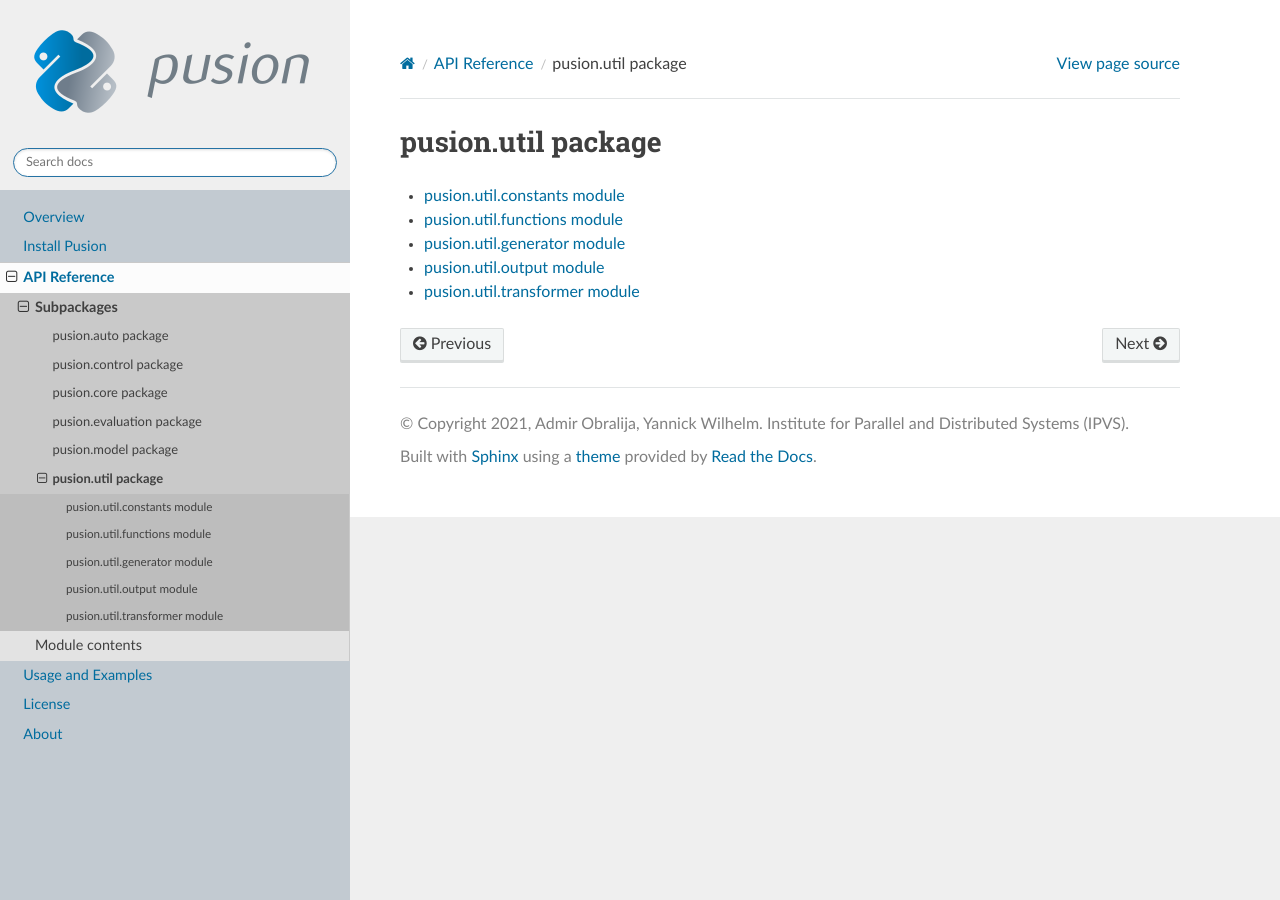
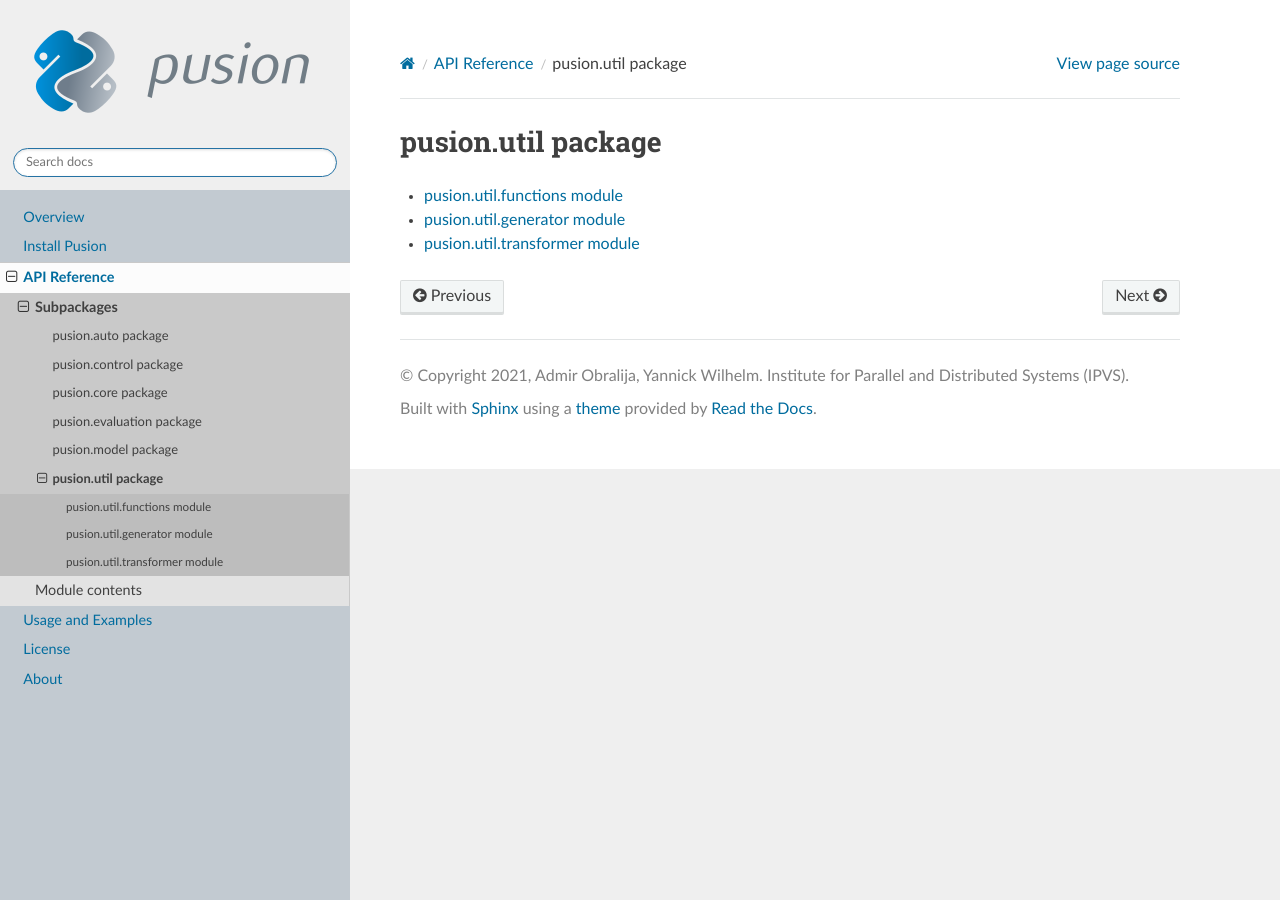
Before and after one commit to IPVS-AS/pusion, a Sphinx documentation site: the page built from docs/source/pusion.util.rst, in a window 1280 px wide. Built offline with Sphinx 7.4.7 and the Read the Docs theme 2.0.0, drawn with Linux system fonts in a browser that asks for light colours.

Commit message:
Doc: delete normalizer.rst, constants.rst and output.rst

```diff
--- a/docs/source/pusion.control.normalizer.rst
+++ /dev/null
@@ -1,6 +0,0 @@
-pusion.control.normalizer module
-================================
-
-.. automodule:: pusion.control.normalizer
-   :members:
-   :show-inheritance:
--- a/docs/source/pusion.control.rst
+++ b/docs/source/pusion.control.rst
@@ -7,4 +7,3 @@ pusion.control package
 
    pusion.control.decision_processor
    pusion.control.evaluation
-   pusion.control.normalizer
--- a/docs/source/pusion.util.constants.rst
+++ /dev/null
@@ -1,6 +0,0 @@
-pusion.util.constants module
-============================
-
-.. automodule:: pusion.util.constants
-   :members:
-   :show-inheritance:
--- a/docs/source/pusion.util.output.rst
+++ /dev/null
@@ -1,6 +0,0 @@
-pusion.util.output module
-=========================
-
-.. automodule:: pusion.util.output
-   :members:
-   :show-inheritance:
--- a/docs/source/pusion.util.rst
+++ b/docs/source/pusion.util.rst
@@ -5,8 +5,6 @@ pusion.util package
 .. toctree::
    :maxdepth: 4
 
-   pusion.util.constants
    pusion.util.functions
    pusion.util.generator
-   pusion.util.output
    pusion.util.transformer
```
Also changed, not shown: 1 other file.
